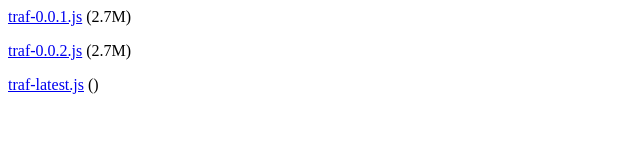
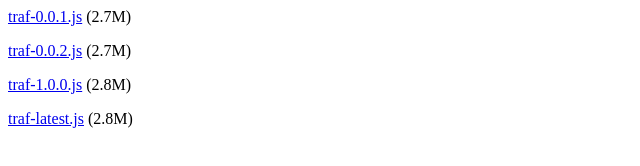
Before and after one commit to kba/traf, a plain HTML site: page index.html in a window 1280 px wide. Shown: the whole page, without its empty margins (0-640 px from the left). Drawn offline with Linux system fonts and the light colour scheme.

Commit message:
commit v1.0.0

```diff
--- a/dist/traf-latest.js
+++ b/dist/traf-latest.js
@@ -1 +1 @@
-traf-latest.js
+traf-1.0.0.js
--- a/index.html
+++ b/index.html
@@ -1,3 +1,4 @@
 <p><a href='./dist/traf-0.0.1.js'>traf-0.0.1.js</a> (2.7M)</p>
 <p><a href='./dist/traf-0.0.2.js'>traf-0.0.2.js</a> (2.7M)</p>
-<p><a href='./dist/traf-latest.js'>traf-latest.js</a> ()</p>
+<p><a href='./dist/traf-1.0.0.js'>traf-1.0.0.js</a> (2.8M)</p>
+<p><a href='./dist/traf-latest.js'>traf-latest.js</a> (2.8M)</p>
```
Also changed, not shown: 1 other file.
